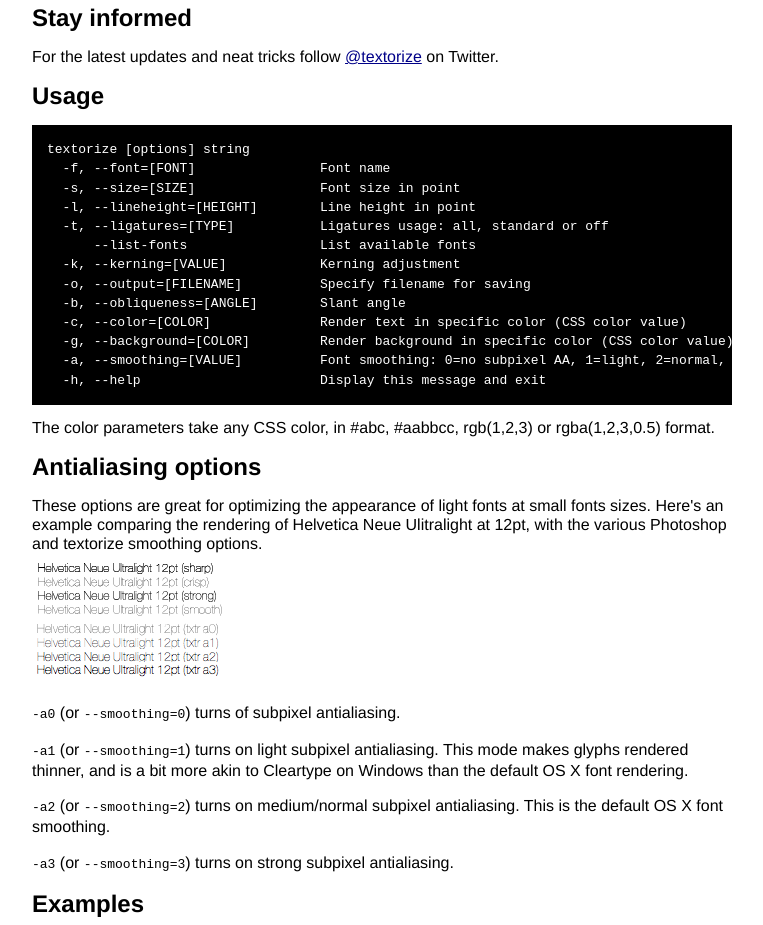
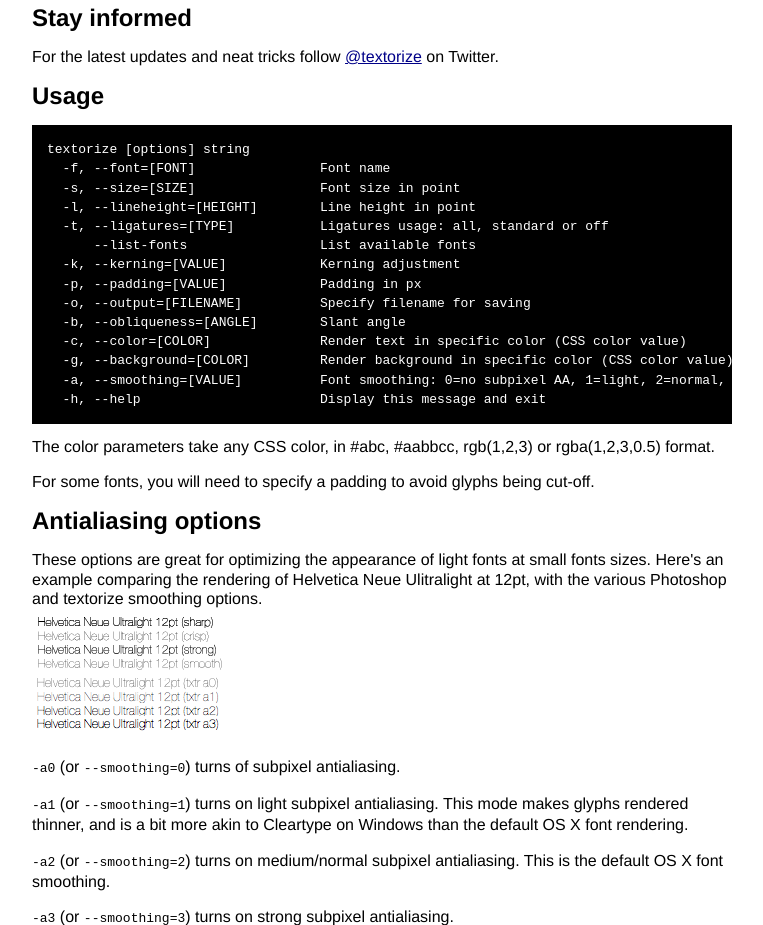
Before and after one commit to madrobby/textorize, a plain HTML site: page index.html in a window 1280 px wide. Shown: the part 1340-2265 px from the top of the page, without its empty margins (258-1021 px from the left). Drawn offline with Linux system fonts and the light colour scheme.

Commit message:
docs for one-oh

```diff
--- a/index.html
+++ b/index.html
@@ -121,6 +121,7 @@ $ sudo gem install madrobby-textorize</pre>
   -t, --ligatures=[TYPE]           Ligatures usage: all, standard or off
       --list-fonts                 List available fonts
   -k, --kerning=[VALUE]            Kerning adjustment
+  -p, --padding=[VALUE]            Padding in px
   -o, --output=[FILENAME]          Specify filename for saving
   -b, --obliqueness=[ANGLE]        Slant angle
   -c, --color=[COLOR]              Render text in specific color (CSS color value)
@@ -129,6 +130,10 @@ $ sudo gem install madrobby-textorize</pre>
   -h, --help                       Display this message and exit</pre>
       The color parameters take any CSS color, in #abc,
       #aabbcc, rgb(1,2,3) or rgba(1,2,3,0.5) format.
+    </p>
+
+    <p>
+      For some fonts, you will need to specify a padding to avoid glyphs being cut-off.
     </p>
 
     <h2>Antialiasing options</h2>
```
